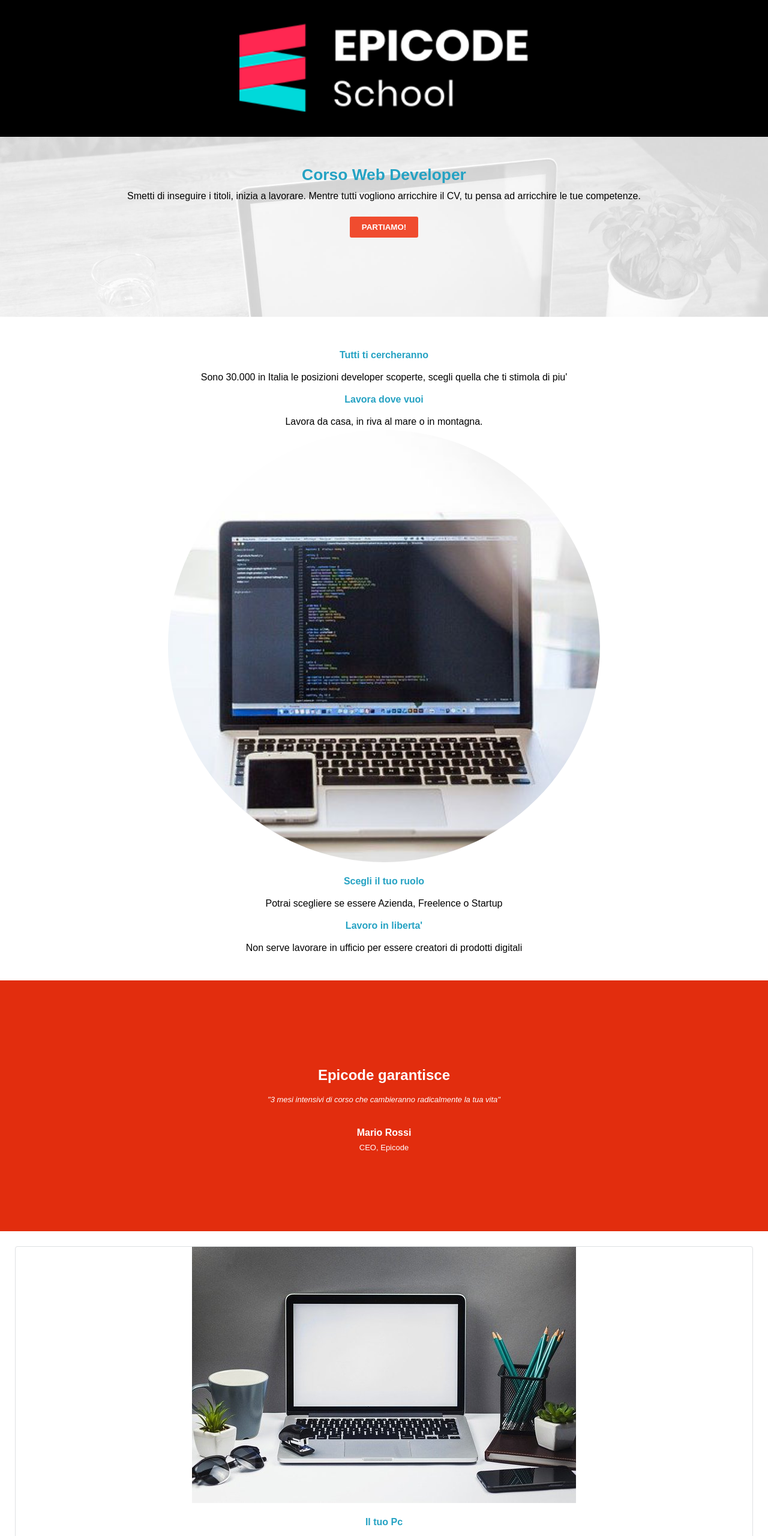
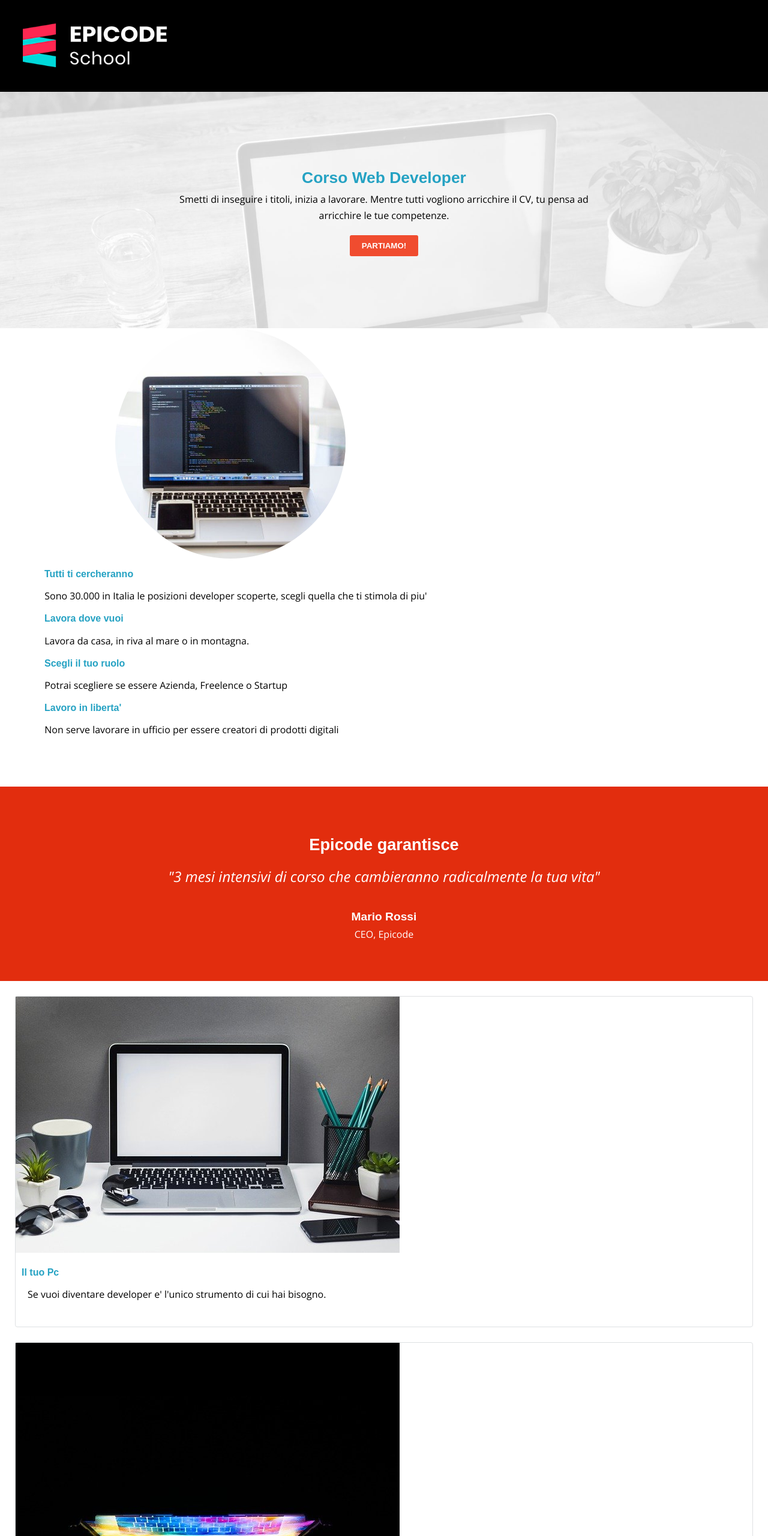
Before and after one commit to SergioMoschini/U1-S1-D5-Compito, a plain HTML site: page desktop.html in a window 1280 px wide. Shown: the top 2560 px of the page at 60% size. Drawn offline with nearby package versions, Linux system fonts and the light colour scheme.

Commit message:
U1-W1-D5-DESKTOP

```diff
--- /dev/null
+++ b/Esercizio/css/style-desktop.css
@@ -0,0 +1,154 @@
+/* Your styles here */
+@import url("https://fonts.googleapis.com/css2?family=Open+Sans:ital,wght@0,300..800;1,300..800&display=swap");
+
+* {
+  box-sizing: border-box;
+  font-family: "Open Sans", sans-serif;
+}
+.body {
+  color: #393d41;
+  font-family: "Open Sans", sans-serif;
+  line-height: 1.65;
+  font-size: 1.2rem;
+}
+img {
+  max-width: 100%;
+}
+
+h1 {
+  font-size: 1.65rem;
+  line-height: 1;
+  margin-bottom: 10px;
+}
+
+h1,
+h2 {
+  color: #25a2c3;
+  font-family: "Montserrat", sans-serif;
+  font-weight: bold;
+  margin: 10px;
+}
+
+header {
+  background-color: hsl(0, 0%, 0%);
+  width: 100%;
+  padding: 3%;
+}
+.logo {
+  width: 20%;
+}
+
+.PrimoParagrafo {
+  background-image: url("../images/banner.jpg");
+  background-size: cover;
+  text-align: center;
+  padding-block: 15vh;
+  padding-inline: 10vh;
+  line-height: 1.65;
+}
+.PrimoParagrafo p {
+  padding-right: 15vw;
+  padding-left: 15vw;
+}
+button {
+  background-color: #f04c2f;
+  font-family: "Montserrat", sans-serif;
+  font-weight: bold;
+  color: white;
+  border: none;
+  border-radius: 3px;
+  padding: 10px 20px;
+  margin-top: 20px;
+}
+
+.SecondoParagrafo {
+  display: inline-block;
+  margin-left: 5vw;
+  line-height: 1.7;
+  text-align: left;
+  margin-bottom: 10vh;
+}
+
+.SecondoParagrafo p {
+  padding-left: 0.8vw;
+}
+.Computer {
+  border-radius: 50%;
+  width: 30%;
+  margin-left: 15vw;
+}
+
+h3 {
+  font-family: "Montserrat", sans-serif;
+  font-weight: bold;
+  margin-top: 30px;
+  font-size: 1.2rem;
+}
+
+h4 {
+  font-size: 1rem;
+}
+
+.TerzoParagrafo {
+  background-color: #e22d0e;
+  color: hsl(0, 0%, 100%);
+  line-height: 1.7;
+  padding: 5%;
+  text-align: center;
+
+  font-size: small;
+}
+.TerzoParagrafo p {
+  font-style: italic;
+  font-size: 1.5rem;
+}
+.TerzoParagrafo h2 {
+  font-size: 1.7rem;
+  color: white;
+}
+
+.Box {
+  margin: 25px 25px;
+  padding-bottom: 40px;
+  border: solid 1px #dee1e3;
+  line-height: 1.7;
+  border-radius: 4px;
+}
+.Box p {
+  padding-left: 20px;
+  padding-right: 20px;
+}
+
+footer {
+  background-color: #25a2c3;
+  margin-top: 1rem;
+  color: white;
+}
+
+footer h2 {
+  color: white;
+  padding-top: 2rem;
+  padding-bottom: 1rem;
+  font-size: 1.7rem;
+}
+footer a,
+footer p {
+  color: #c8e7f0;
+  display: block;
+  padding: 2px;
+  margin: 2px;
+  font-size: 1rem;
+}
+footer hr {
+  line-height: 1.5px, solid, white;
+  width: 40%;
+  margin-block: 2rem;
+}
+.closing {
+  display: inline-block;
+  margin-bottom: 2rem;
+}
+
+i {
+  padding-right: 5px;
+}
--- a/Esercizio/index.html
+++ b/desktop.html
@@ -5,7 +5,7 @@
     <meta name="viewport" content="width=device-width, initial-scale=1.0" />
     <title>Corso Web Developer - Epicode school</title>
     <link rel="stylesheet" href="../Esercizio/css/reset.css" />
-    <link rel="stylesheet" href="../Esercizio/css/style.css" />
+    <link rel="stylesheet" href="../Esercizio/css/style-desktop.css" />
     <metaname description content="Da zero a Epicode con i corsi completi per diventare uno sviluppatore professionista in 3 mesi." />
     <link
       rel="stylesheet"
@@ -25,15 +25,13 @@
         <p>Smetti di inseguire i titoli, inizia a lavorare. Mentre tutti vogliono arricchire il CV, tu pensa ad arricchire le tue competenze.</p>
         <button>PARTIAMO!</button>
       </div>
-
+      <img class="Computer" src="../Esercizio/images/notebook.jpg" alt="Notebook" />
       <div class="SecondoParagrafo">
         <h2>Tutti ti cercheranno</h2>
         <p>Sono 30.000 in Italia le posizioni developer scoperte, scegli quella che ti stimola di piu'</p>
 
         <h2>Lavora dove vuoi</h2>
         <p>Lavora da casa, in riva al mare o in montagna.</p>
-
-        <img class="Computer" src="../Esercizio/images/notebook.jpg" alt="Notebook" />
 
         <h2>Scegli il tuo ruolo</h2>
         <p>Potrai scegliere se essere Azienda, Freelence o Startup</p>
```
Also changed, not shown: 2 other files.
